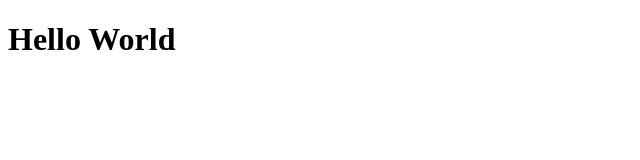
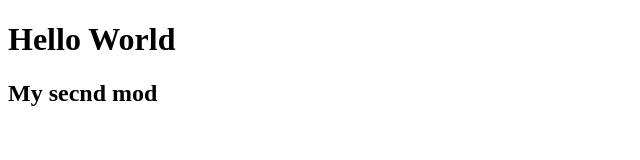
Before and after one commit to shahidul-7/git, a plain HTML site: page index.html in a window 1280 px wide. Shown: the whole page, without its empty margins (0-640 px from the left). Drawn offline with Linux system fonts and the light colour scheme.

Commit message:
Thired Modification

```diff
--- a/index.html
+++ b/index.html
@@ -8,5 +8,6 @@
 </head>
 <body>
     <h1>Hello World</h1>
+    <h2>My secnd mod</h2>
 </body>
 </html>
```
Also changed, not shown: contact.html (+1 -1 lines), service.html (deleted).
